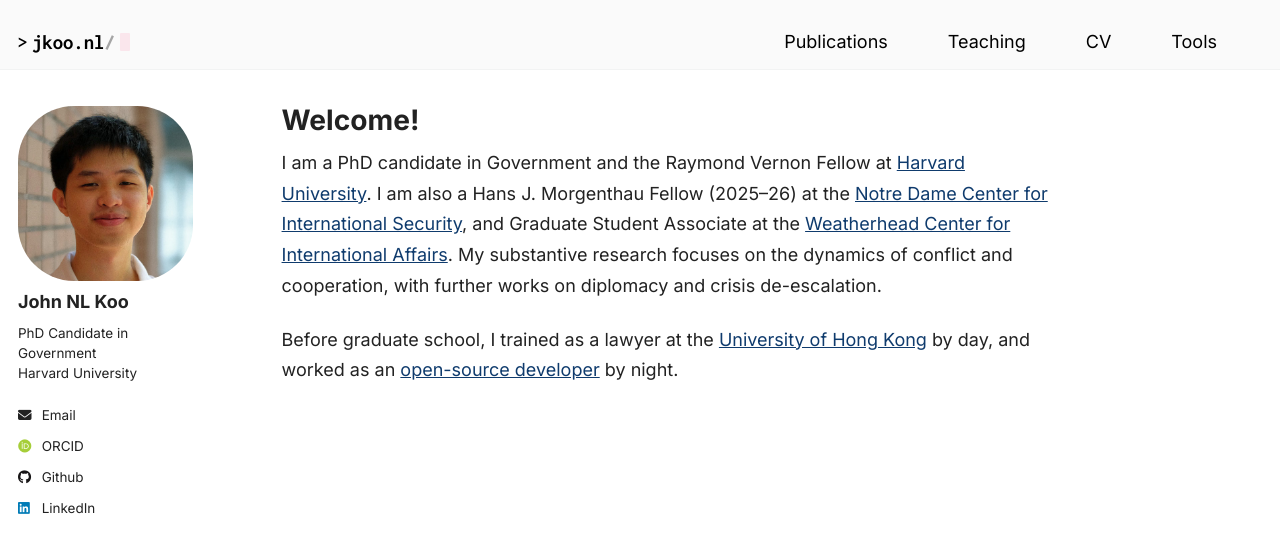
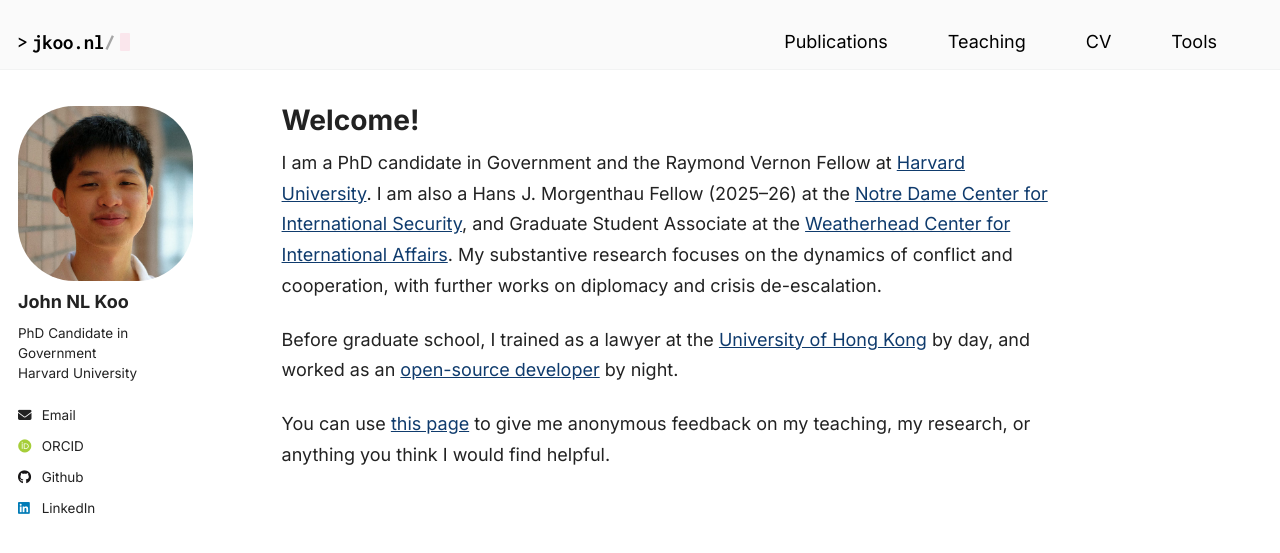
Before and after one commit to tanxpyox/jkoo.nl, a Jekyll site: the page built from _pages/about.md, in a window 1280 px wide and 900 px high. Shown: the top 553 px of the window. Built offline with Jekyll 4.4.1, drawn with Linux system fonts in a browser that asks for light colours; some web fonts are replaced.

Commit message:
admonition

```diff
--- a/_pages/about.md
+++ b/_pages/about.md
@@ -10,3 +10,5 @@ redirect_from:
 I am a PhD candidate in Government and the Raymond Vernon Fellow at [Harvard University](https://www.gov.harvard.edu). I am also a Hans J. Morgenthau Fellow (2025–26) at the [Notre Dame Center for International Security](https://ndisc.nd.edu/), and Graduate Student Associate at the [Weatherhead Center for International Affairs](https://www.wcfia.harvard.edu/). My substantive research focuses on the dynamics of conflict and cooperation, with further works on diplomacy and crisis de-escalation.
 
 Before graduate school, I trained as a lawyer at the [University of Hong Kong](https://www.law.hku.hk) by day, and worked as an [open-source developer](https://github.com/CanCLID) by night.
+
+You can use [this page](https://www.admonymous.co/jkoo) to give me anonymous feedback on my teaching, my research, or anything you think I would find helpful.
```
